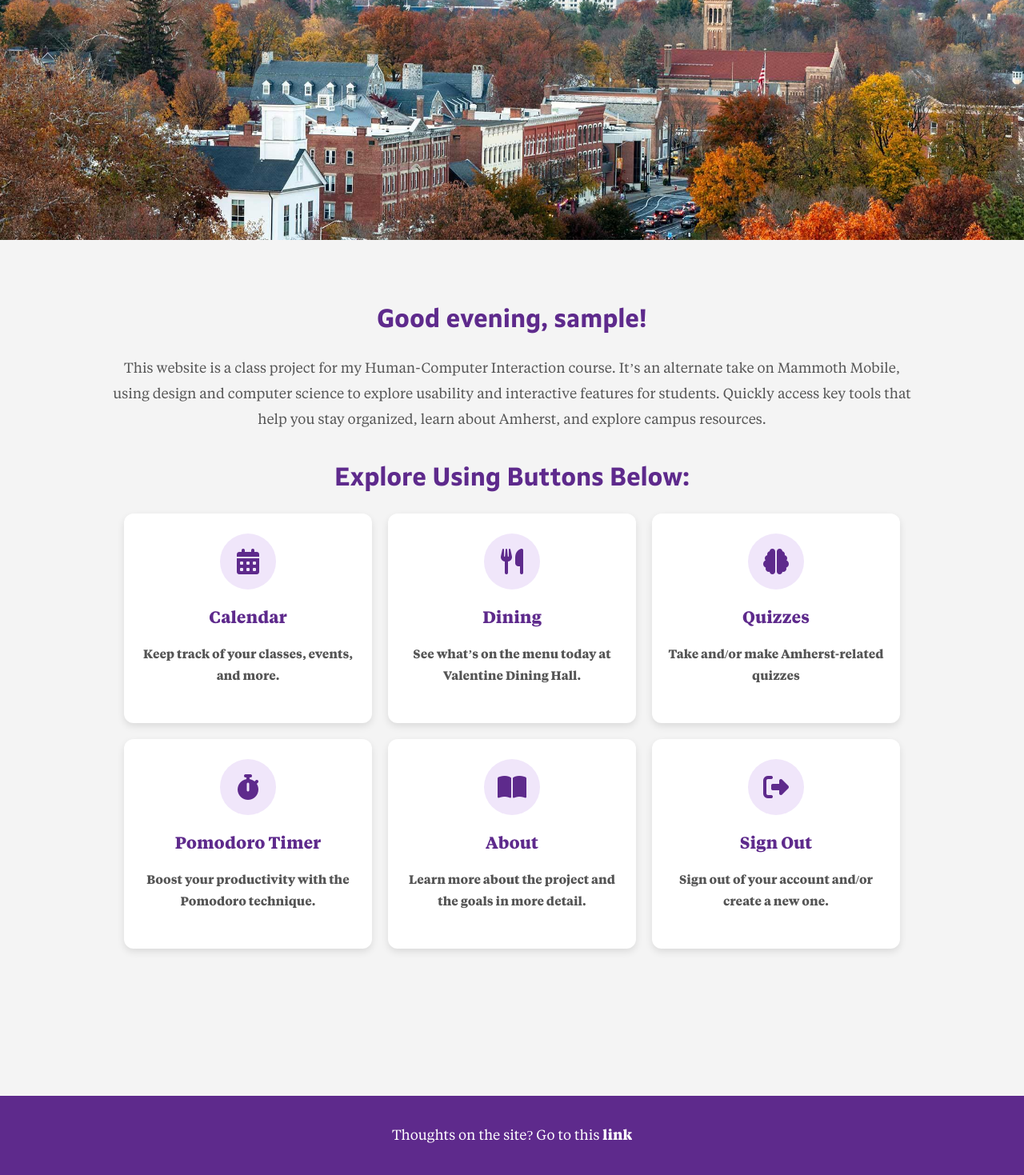
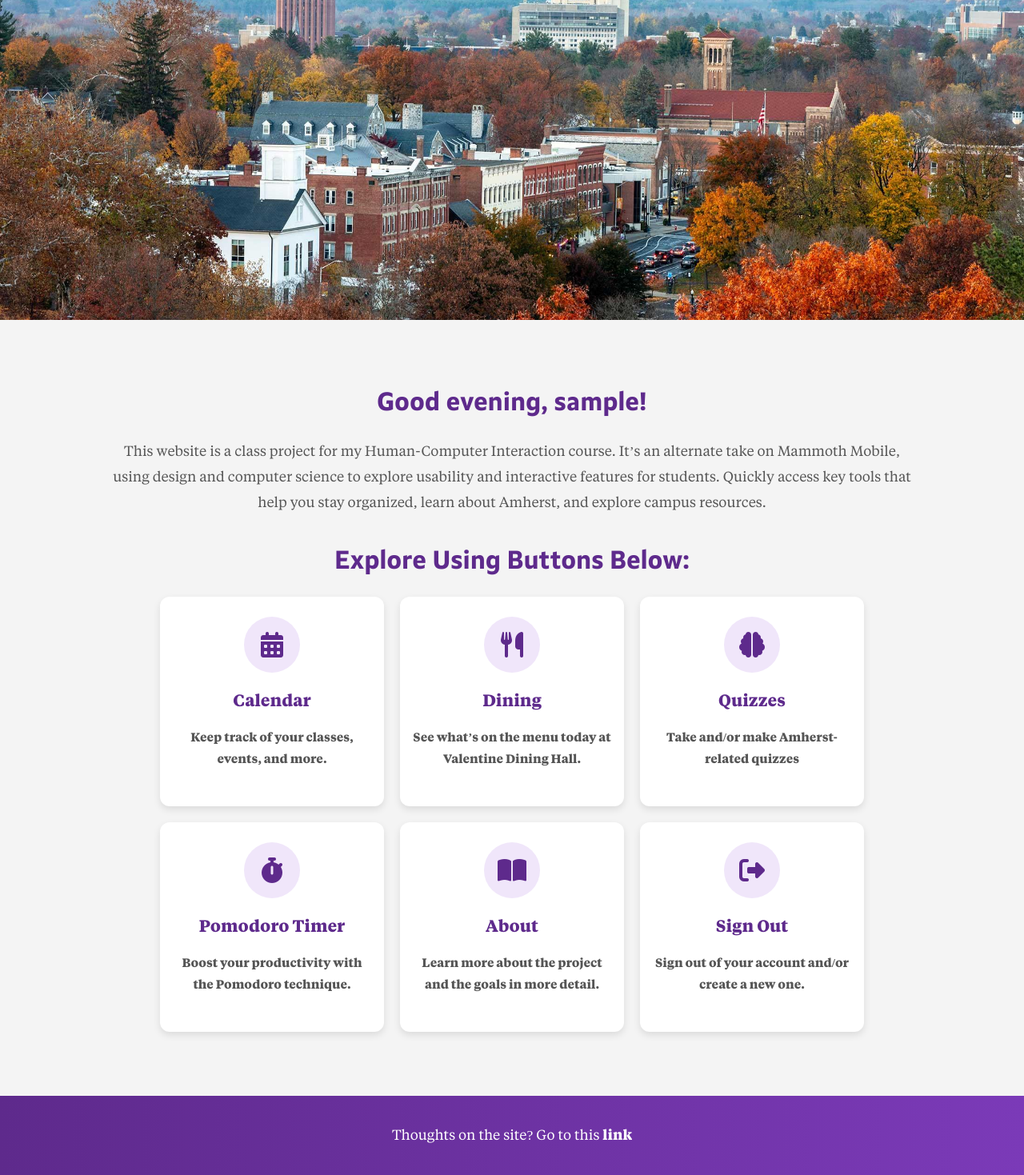
Before and after one commit to Veemon22/hci-amherst-college-student-site, a Flask app: page /home in a window 1280 px wide. Shown: the whole page at 80% size. Run offline with Flask 3, Linux system fonts and the light colour scheme; the visitor is signed in with stand-in values (Sample User, id 1); tables that the repository leaves empty hold one stand-in row (values such as "Sample post").

Commit message:
Updated base as well as added one more thing to calendar page

```diff
--- a/main.py
+++ b/main.py
@@ -3,16 +3,16 @@
 from blueprints.pomodoro import pomodoro_bp
 from blueprints.quizzes import quiz_bp
 from datetime import datetime
-from dateutil import parser
 from dotenv import load_dotenv
 from flask import Flask
-from flask import jsonify
 from flask import render_template
 from flask import redirect
 from flask import url_for
 from flask import request
 from flask import session
+from ics import Calendar as ICSCalendar
 from models import db
+from models import Event
 from models import User
 
 import json
@@ -68,9 +68,49 @@
 
     return render_template('signin.html', user_not_found=False)
 
+
+def import_ics_for_user(user, ics_path):
+    """
+    Imports events from a .ics file for a given user.
+    Returns the number of events added.
+    """
+    if not user or not ics_path or not os.path.exists(ics_path):
+        return 0
+
+    added_count = 0
+    with open(ics_path, 'r') as f:
+        ics_calendar = ICSCalendar(f.read())
+
+    for ics_event in ics_calendar.events:
+        # Start and end datetime
+        start_dt = ics_event.begin.datetime
+        end_dt = ics_event.end.datetime if ics_event.end else start_dt
+
+        # Check for duplicates (optional)
+        exists = Event.query.filter_by(
+            user_id=user.id,
+            title=ics_event.name,
+            date=start_dt
+        ).first()
+        if exists:
+            continue
+
+        # Create new Event
+        new_event = Event(
+            title=ics_event.name or "No Title",
+            description=ics_event.description or "",
+            date=start_dt,
+            user_id=user.id
+        )
+        db.session.add(new_event)
+        added_count += 1
+
+    db.session.commit()
+    return added_count
+
 @app.route('/new_user', methods=['POST'])
 def new_user():
-    # Pulls all users in DB
+    # Pull all users in DB
     existing_usernames = [u.username for u in User.query.all()]
 
     # Generate a unique username
@@ -86,6 +126,10 @@
     new_user = User(username=username)
     db.session.add(new_user)
     db.session.commit()
+
+    # Import default calendar events from .ics
+    ics_path = os.path.join(app.root_path, 'calendar_info/calendar_25_26.ics')
+    import_ics_for_user(new_user, ics_path)
 
     # Store ID in session
     session['user_id'] = new_user.id
--- a/requirements.txt
+++ b/requirements.txt
@@ -1,4 +1,6 @@
 alembic==1.17.1
+arrow==1.4.0
+attrs==25.4.0
 blinker==1.9.0
 cachetools==6.2.1
 certifi==2025.10.5
@@ -16,6 +18,7 @@
 greenlet==3.2.4
 gunicorn==23.0.0
 httplib2==0.31.0
+ics==0.7.2
 idna==3.11
 itsdangerous==2.2.0
 Jinja2==3.1.6
@@ -37,7 +40,9 @@
 six==1.17.0
 SQLAlchemy==2.0.43
 SQLAlchemy-Utils==0.42.0
+TatSu==5.13.2
 typing_extensions==4.15.0
+tzdata==2025.2
 uritemplate==4.2.0
 urllib3==2.5.0
 Werkzeug==3.1.3
--- a/static/css/base.css
+++ b/static/css/base.css
@@ -1,41 +1,61 @@
-@font-face{
+/* ==========================
+   Fonts
+========================== */
+@font-face {
     font-family: "Tiempos";
     src: url('../fonts/TestTiemposText-Regular.otf') format('opentype');
-    font-weight: normal;
+    font-weight: 400;
     font-style: normal;
 }
-
-@font-face{
+@font-face {
     font-family: "Tiempos";
     src: url("../fonts/TestTiemposText-Bold.otf") format('opentype');
-    font-weight: bold;
+    font-weight: 700;
     font-style: normal;
 }
-
-@font-face{
+@font-face {
     font-family: "Tiempos";
     src: url("../fonts/TestTiemposText-Italic.otf") format('opentype');
-    font-weight: normal;
+    font-weight: 400;
     font-style: italic;
 }
 
 @font-face {
     font-family: "Setimo";
     src: url("../fonts/Setimo.otf") format("opentype");
-    font-weight: normal;
+    font-weight: 400;
     font-style: normal;
 }
 @font-face {
     font-family: "Setimo";
     src: url(../fonts/Setimo_Bold.otf) format("opentype");
-    font-weight: bold;
+    font-weight: 700;
     font-style: normal;
 }
 @font-face {
     font-family: "Setimo";
-    src: url(../fonts/Setimo_Italic.otf) format("opentype");
-    font-weight: normal;
+    src: url("../fonts/Setimo_Italic.otf") format("opentype");
+    font-weight: 400;
     font-style: italic;
+}
+
+/* ==========================
+   Variables
+========================== */
+:root {
+    --primary-color: #5e2a8c;
+    --secondary-color: #fff;
+    --hover-color: #4b216b;
+    --link-hover-bg: #f0e6fa;
+    --body-bg: #f4f4f4;
+    --max-width: 1500px;
+}
+
+/* ==========================
+   Global Reset
+========================== */
+*, *::before, *::after {
+    box-sizing: border-box;
 }
 
 html, body {
@@ -58,33 +73,83 @@
     min-height: 100vh;
 }
 
+/* ==========================
+   Main Container
+========================== */
 main {
     flex: 1;
     width: 100%;
-    max-width: 1500px;
+    max-width: var(--max-width);
     margin: 0 auto;
     padding: 40px 20px;
-    box-sizing: border-box;
 }
 
+@media (max-width: 768px) {
+    main {
+        padding: 20px 15px;
+    }
+}
+
+/* ==========================
+   Typography
+========================== */
+h1, button {
+    font-family: "Setimo", sans-serif;
+}
+
+h2 {
+    font-size: 2rem;
+    color: var(--primary-color);
+    margin-bottom: 20px;
+}
+
+p {
+    font-size: 1.1rem;
+    line-height: 1.8;
+    margin-bottom: 20px;
+}
+
+@media (max-width: 768px) {
+    h2 {
+        font-size: 1.5rem;
+    }
+}
+
+/* ==========================
+   Links
+========================== */
+a {
+    color: var(--secondary-color);
+    text-decoration: none;
+    font-weight: bold;
+    cursor: pointer;
+}
+
+a:hover {
+    text-decoration: underline;
+}
+
+/* ==========================
+   Top Navigation
+========================== */
 .top-nav {
-    width: 100%;
-    background-color: #5e2a8c;
-    color: #fff;
+    position: relative;
 }
 
 .top-nav img {
     width: 100%;
-    max-height: 300px;
+    max-height: 400px;
     object-fit: cover;
-    display: block;
 }
 
 .nav-link-bar {
-    display: flex;
-    justify-content: center;
-    padding: 10px 0;
-    box-sizing: border-box;
+    position: absolute;
+    bottom: 10px;
+    left: 50%;
+    transform: translateX(-50%);
+    background: rgba(94, 42, 140, 0.85);
+    padding: 10px 20px;
+    border-radius: 8px;
 }
 
 .nav-links {
@@ -145,41 +224,59 @@
 }
 
 .username-dropdown li a:hover {
-    background-color: #f0e6fa;
+    background-color: var(--link-hover-bg);
 }
 
-.username-dropdown.show {
-    display: block;
+@media (max-width: 768px) {
+    .username-dropdown {
+        right: auto;
+        left: 0;
+        width: 100%;
+    }
 }
 
+/* ==========================
+   Footer
+========================== */
 footer {
-    background-color: #5e2a8c;
-    color: #fff;
+    background: linear-gradient(90deg, var(--primary-color), #7b3ab8);
+    color: var(--secondary-color);
     text-align: center;
-    padding: 15px;
+    padding-block: 15px;
     width: 100%;
-    box-sizing: border-box;
     margin-top: auto;
 }
 
-h2 {
-    font-size: 2rem;
-    color: #5e2a8c;
+/* ==========================
+   Cards
+========================== */
+.card {
+    background: #fff;
+    border-radius: 10px;
+    padding: 20px;
     margin-bottom: 20px;
+    box-shadow: 0 4px 8px rgba(0,0,0,0.05);
+    transition: transform 0.2s ease;
 }
 
-p {
-    font-size: 1.1rem;
-    margin-bottom: 20px;
-    line-height: 1.8;
+.card:hover {
+    transform: translateY(-3px);
 }
 
-a {
-    color: #fff;
-    text-decoration: none;
-    font-weight: bold;
+/* ==========================
+   Buttons
+========================== */
+button {
+    font-family: Setimo, sans-serif;
+    background: var(--primary-color);
+    color: var(--secondary-color);
+    border: none;
+    padding: 10px 20px;
+    border-radius: 5px;
+    cursor: pointer;
+    transition: background 0.3s ease;
 }
 
-a:hover {
-    text-decoration: underline;
+button:hover {
+    background: var(--hover-color);
 }
--- a/templates/base.html
+++ b/templates/base.html
@@ -1,5 +1,4 @@
 <!DOCTYPE html>
-
 <html lang="en">
 <head>
     <meta charset="UTF-8">
@@ -10,12 +9,12 @@
     {% block extra_css %}{% endblock %}
 </head>
 <body>
-    <div class="top-nav">
-        <img src=" {{ url_for('static', filename='images/2022_1101_Fall-Scenics_129.jpg') }}">
+    <header class="top-nav">
+        <img src="{{ url_for('static', filename='images/2022_1101_Fall-Scenics_129.jpg') }}" alt="Amherst College Scenery">
         <nav class="nav-link-bar">
             <ul class="nav-links">
                 <li class="username-menu">
-                    <div class="username-menu-toggle">
+                    <div class="username-menu-toggle" aria-haspopup="true" aria-expanded="false">
                         Hello, {{ username }} ▼
                     </div>
                     <ul class="username-dropdown">
@@ -30,16 +29,21 @@
                 <li><a href="{{ url_for('about') }}">About</a></li>
             </ul>
         </nav>
-    </div>
+    </header>
 
     <main>
         {% block content %}
+        <section class="card">
+            <h2>Welcome, {{ username }}!</h2>
+            <p>This is your dashboard where you can access all tools and resources.</p>
+        </section>
         {% endblock %}
     </main>
 
     <footer>
         <p>Thoughts on the site? Go to this <a href="https://docs.google.com/forms/d/e/1FAIpQLSeo3COQ1hdIsMAx5IqhksQxmYO6FpksJIj16NoFkYAV8ktkmA/viewform?usp=dialog" target="_blank">link</a></p>
     </footer>
+
     <script src="{{ url_for('static', filename='js/base.js') }}"></script>
     {% block extra_js %}{% endblock %}
 </body>
```
Also changed, not shown: other parts of static/css/base.css (+19 -10 lines), 1 other file.
